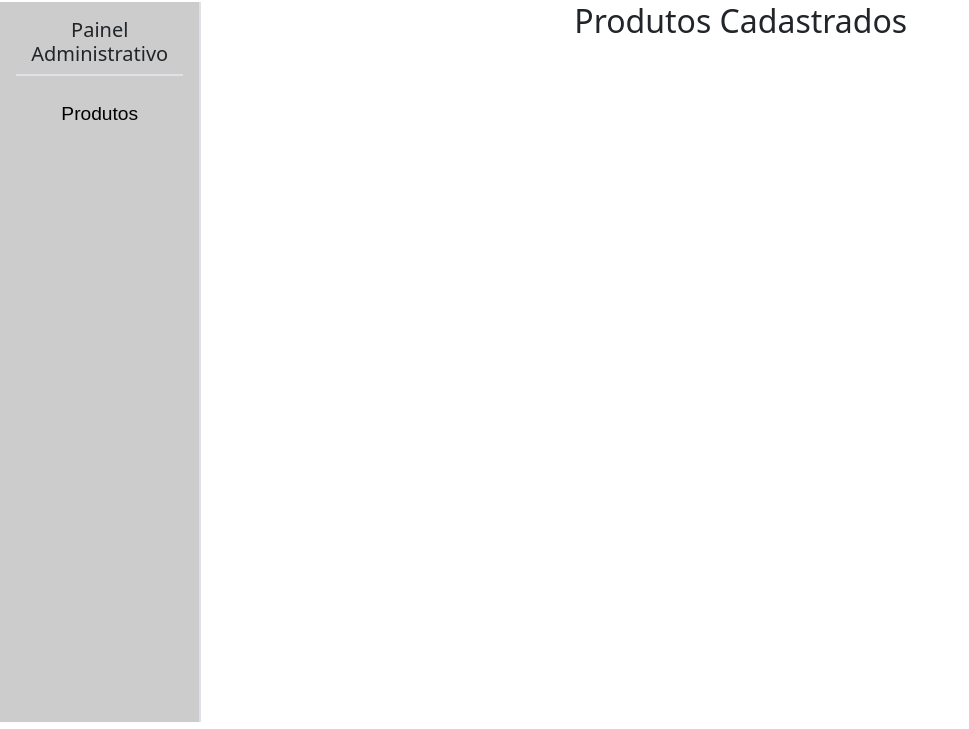
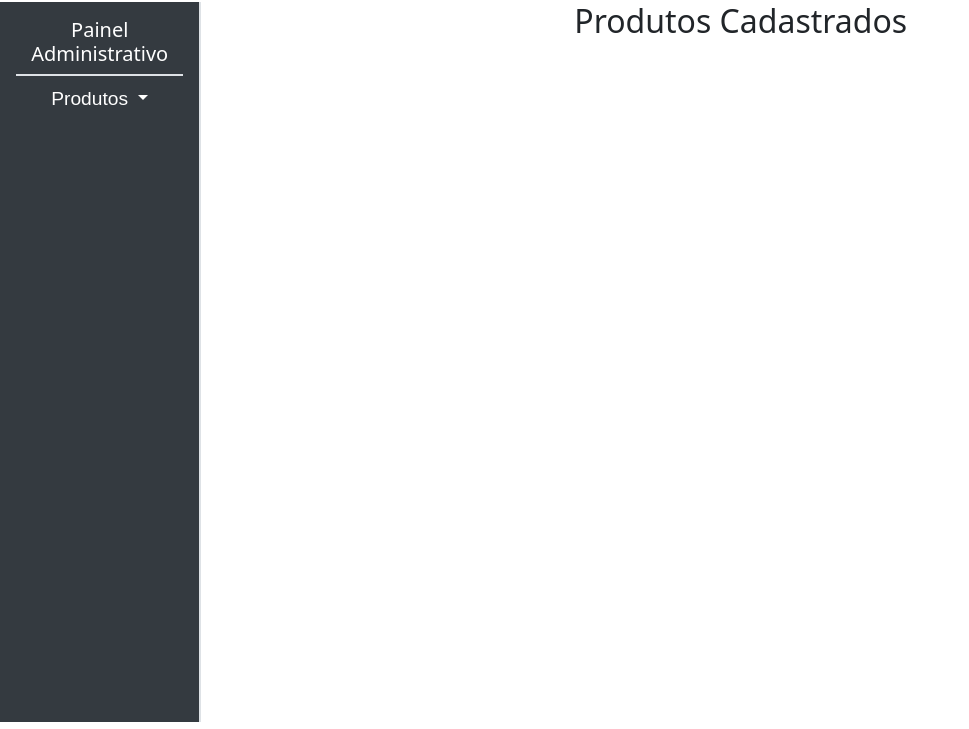
Before and after one commit to AfonsoDolmen/projeto-ecommerce, a Django app: page /administration/ in a window 1280 px wide. Shown: the part 71-800 px from the top of the page, without its empty margins (0-969 px from the left). Run offline with Django 5.2, Linux system fonts and the light colour scheme; data that the repository does not hold is empty; parts of the project's set-up code (start-up, migrations or seed data) failed here and were passed over.

Commit message:
Ajustes no sidebar.

```diff
--- a/administration/static/administration/css/sidebar.css
+++ b/administration/static/administration/css/sidebar.css
@@ -3,12 +3,14 @@ main{
 }
 
 .sidebar-container {
-    background-color: #CCC;
+    background-color: #343a40;
     min-width: 15%;
+    color: #fff;
 }
 
 .sidebar-header-content h2 {
     font-weight: bolder;
+    color: #f8f9fa;
 }
 
 .sidebar-content ul {
@@ -25,3 +27,19 @@ main{
     font-size: 1.2em;
     font-weight: initial !important;
 }
+
+div.dropdown-center > .dropdown-toggle {
+    border: none;
+    background-color: transparent;
+    font-size: 1.2em;
+    font-family: Arial;
+    color: #fff;
+}
+
+div.dropdown-center > ul.dropdown-menu a {
+    font-size: 0.9em;
+}
+
+div.dropdown-center > ul.dropdown-menu a:hover {
+    background-color: var(--bs-success);
+}
--- a/administration/templates/components/_sidebar.html
+++ b/administration/templates/components/_sidebar.html
@@ -4,8 +4,14 @@
     </div>
 
     <div class="sidebar-content">
-        <ul class="mt-4">
-            <li class="text-center"><a class="header-link" href="#">Produtos</a></li>
-        </ul>
+        <div class="dropdown-center d-flex justify-content-center">
+            <button class="dropdown-toggle" data-bs-toggle="dropdown" aria-expanded="false">
+                Produtos
+            </button>
+
+            <ul class="dropdown-menu">
+                <li><a href="#" class="btn btn-success text-center dropdown-item">Novo Produto</a></li>
+            </ul>
+        </div>
     </div>
 </aside>
```
